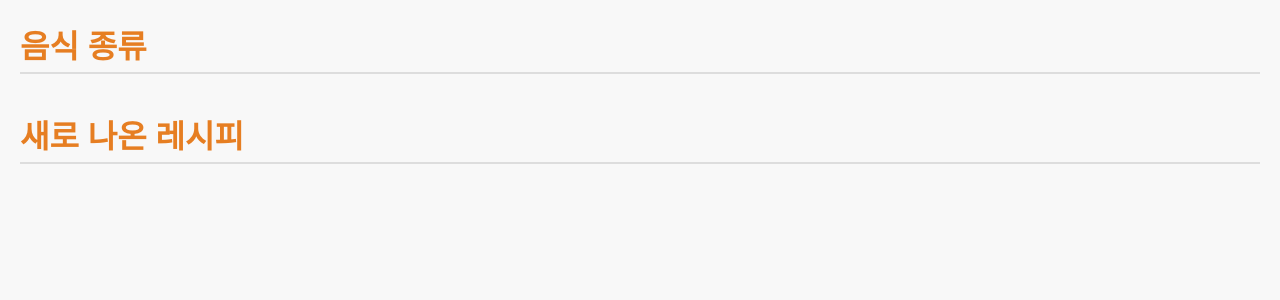
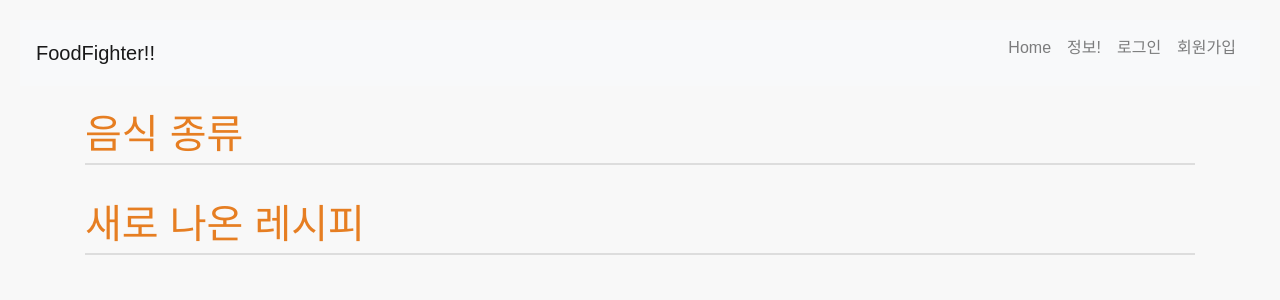
Before and after one commit to HelloLee7/flask_test2, a Flask app: page / in a window 1280 px wide. Shown: the top 300 px of the page. Run offline with Flask 3, Linux system fonts and the light colour scheme; some libraries are stand-ins or nearby versions.

Commit message:
css 수정 및 페이지 추가전 저장

```diff
--- a/projects/app.py
+++ b/projects/app.py
@@ -1,5 +1,6 @@
 from flask import Flask, render_template, request, redirect, url_for
 from flask_sqlalchemy import SQLAlchemy
+
 
 app = Flask(__name__)
 
--- /dev/null
+++ b/projects/templates/base.html
@@ -0,0 +1,45 @@
+<!DOCTYPE html>
+<html lang="en">
+<head>
+    <meta charset="UTF-8">
+    <meta name="viewport" content="width=device-width, initial-scale=1, shrink-to-fit=no">
+    <title>{% block title %}FoodFighter{% endblock %}</title>
+    <link rel="stylesheet" href="https://stackpath.bootstrapcdn.com/bootstrap/4.5.2/css/bootstrap.min.css">
+    <link rel="stylesheet" href="{{ url_for('static', filename='style.css') }}">
+    <style>
+        .container {
+            margin-top: 30px;
+        }
+    </style>
+</head>
+<body>
+    <nav class="navbar navbar-expand-lg navbar-light bg-light">
+        <a class="navbar-brand" href="{{ url_for('index') }}">FoodFighter!!</a>
+        <button class="navbar-toggler" type="button" data-toggle="collapse" data-target="#navbarNav" aria-controls="navbarNav" aria-expanded="false" aria-label="Toggle navigation">
+            <span class="navbar-toggler-icon"></span>
+        </button>
+        <div class="collapse navbar-collapse" id="navbarNav">
+            <ul class="navbar-nav ml-auto">
+                <li class="nav-item">
+                    <a class="nav-link" href="{{ url_for('index') }}">Home</a>
+                </li>
+                <li class="nav-item">
+                    <a class="nav-link" href="#">정보!</a>
+                </li>
+                <li class="nav-item">
+                    <a class="nav-link" href="#">로그인</a>
+                </li>
+                <li class="nav-item">
+                    <a class="nav-link" href="#">회원가입</a>
+                </li>
+            </ul>
+        </div>
+    </nav>
+    <div class="container mt-4">
+        {% block content %}{% endblock %}
+    </div>
+    <script src="https://code.jquery.com/jquery-3.5.1.slim.min.js"></script>
+    <script src="https://cdn.jsdelivr.net/npm/@popperjs/core@2.5.4/dist/umd/popper.min.js"></script>
+    <script src="https://stackpath.bootstrapcdn.com/bootstrap/4.5.2/js/bootstrap.min.js"></script>
+</body>
+</html>
--- a/projects/templates/index.html
+++ b/projects/templates/index.html
@@ -1,10 +1,8 @@
-<!DOCTYPE html>
-<html>
-<head>
-    <title>맛있는 레시피</title>
-    <link rel="stylesheet" href="../static/style.css">
-</head>
-<body>
+{% extends "base.html" %}
+
+{% block title %}맛있는 레시피{% endblock %}
+
+{% block content %}
 <h1>음식 종류</h1>
 <div class="cuisine-buttons">
     {% for cuisine in cuisines %}
@@ -19,5 +17,4 @@
     <li><a href="{{ url_for('recipe_detail', recipe_id=recipe.id) }}">{{ recipe.name }}</a></li>
     {% endfor %}
 </ul>
-</body>
-</html>
+{% endblock %}
```
Also changed, not shown: projects/templates/about.html (added, +11 -0 lines), projects/templates/recipe_detail.html (+6 -9 lines), projects/templates/recipes.html (+6 -9 lines), projects/static/style.css (line endings or trailing spaces). Lines whose indentation alone changed are shown as unchanged.
